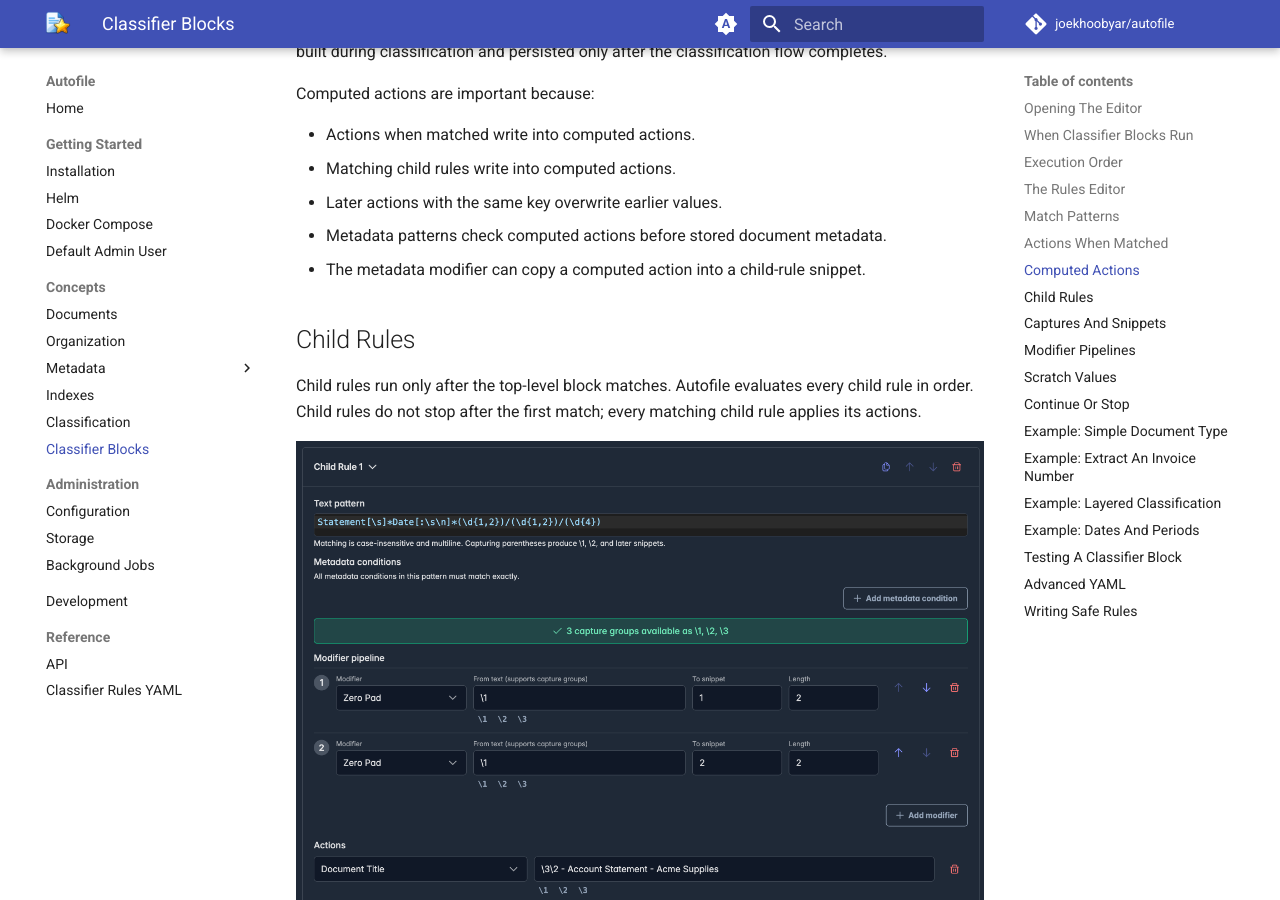
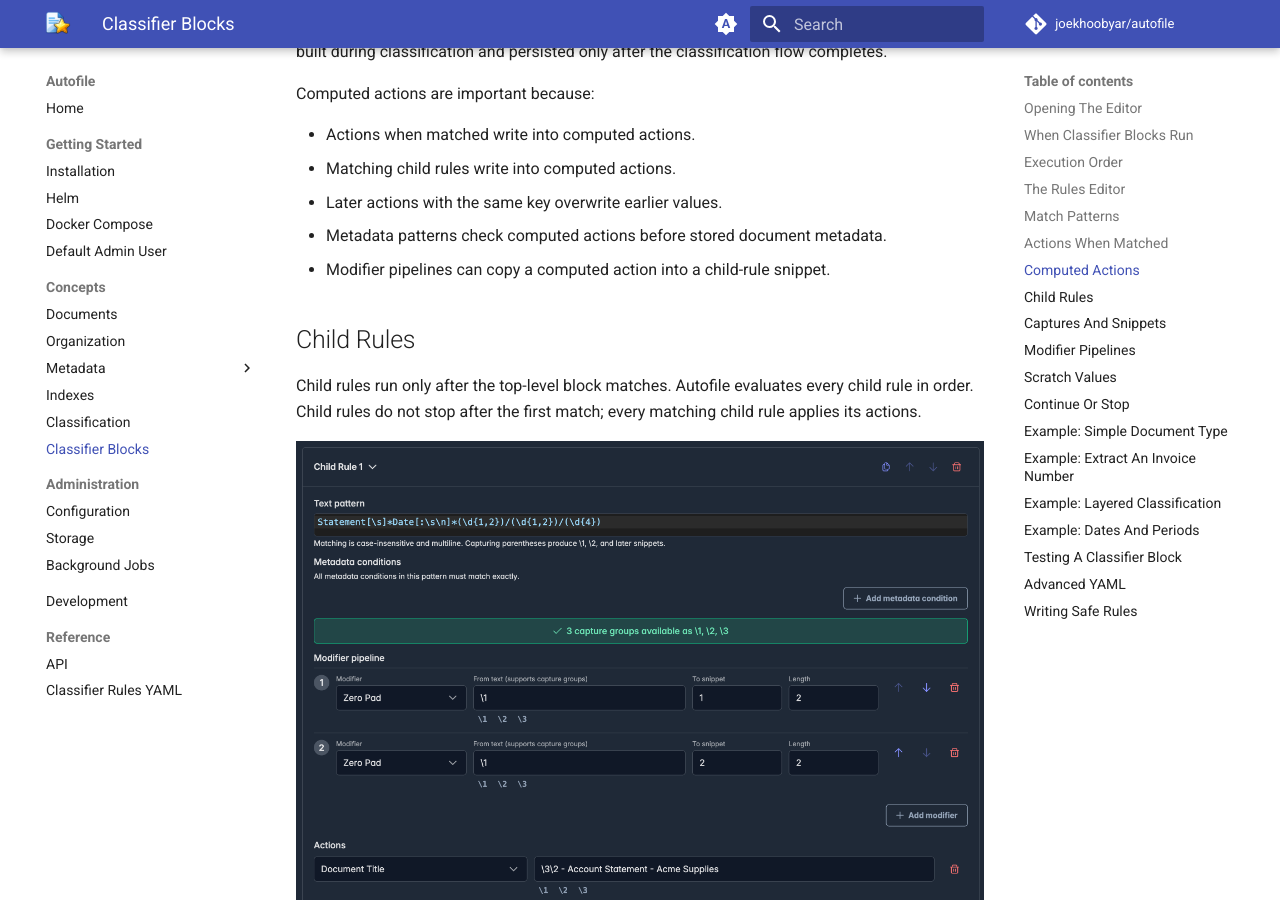
Before and after one commit to joekhoobyar/autofile, an MkDocs documentation site: the page built from docs/concepts/classifier-blocks.md, in a window 1280 px wide and 900 px high, scrolled down 4485 px. Built offline with MkDocs 1.6.1 and Material for MkDocs 9.7.7, drawn with Linux system fonts in a browser that asks for light colours; comment, search, counter and statistics services are not loaded.

Commit message:
docs: more updates

```diff
--- a/docs/concepts/classifier-blocks.md
+++ b/docs/concepts/classifier-blocks.md
@@ -110,7 +110,7 @@
 - Matching child rules write into computed actions.
 - Later actions with the same key overwrite earlier values.
 - Metadata patterns check computed actions before stored document metadata.
-- The metadata modifier can copy a computed action into a child-rule snippet.
+- Modifier pipelines can copy a computed action into a child-rule snippet.
 
 ## Child Rules
 
@@ -127,8 +127,6 @@
 Use child rules to extract specific values after a document has already been recognized by the parent block. For example, a top-level pattern might recognize an invoice, while child rules extract invoice number, invoice date, account number, or total amount.
 
 Use the child rule controls to duplicate, move, or remove child rules. Use **Add child rule** to add another rule at the bottom of the list.
-
-<!-- TODO  -->
 
 ## Captures And Snippets
 
@@ -241,6 +239,7 @@
 For normal editing, prefer the visual editor.
 
 <!-- TODO screenshot: Advanced YAML dialog -->
+![screenshot: advanced YAML dialog](../assets/classifier-block-form-yaml.png){width="100%"}
 
 ## Writing Safe Rules
 
```
Also changed, not shown: docs/assets/classifier-block-form-yaml.png (added).
